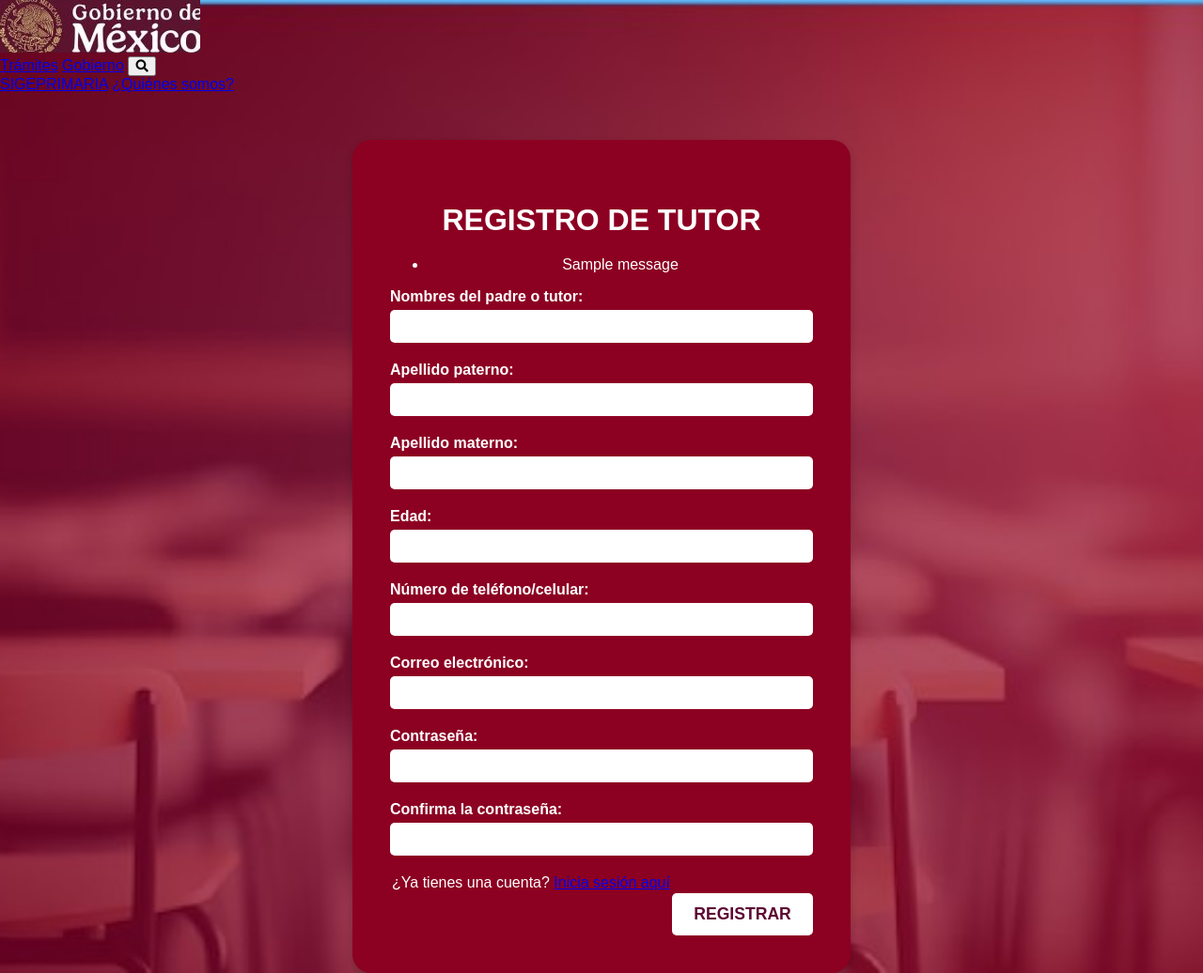
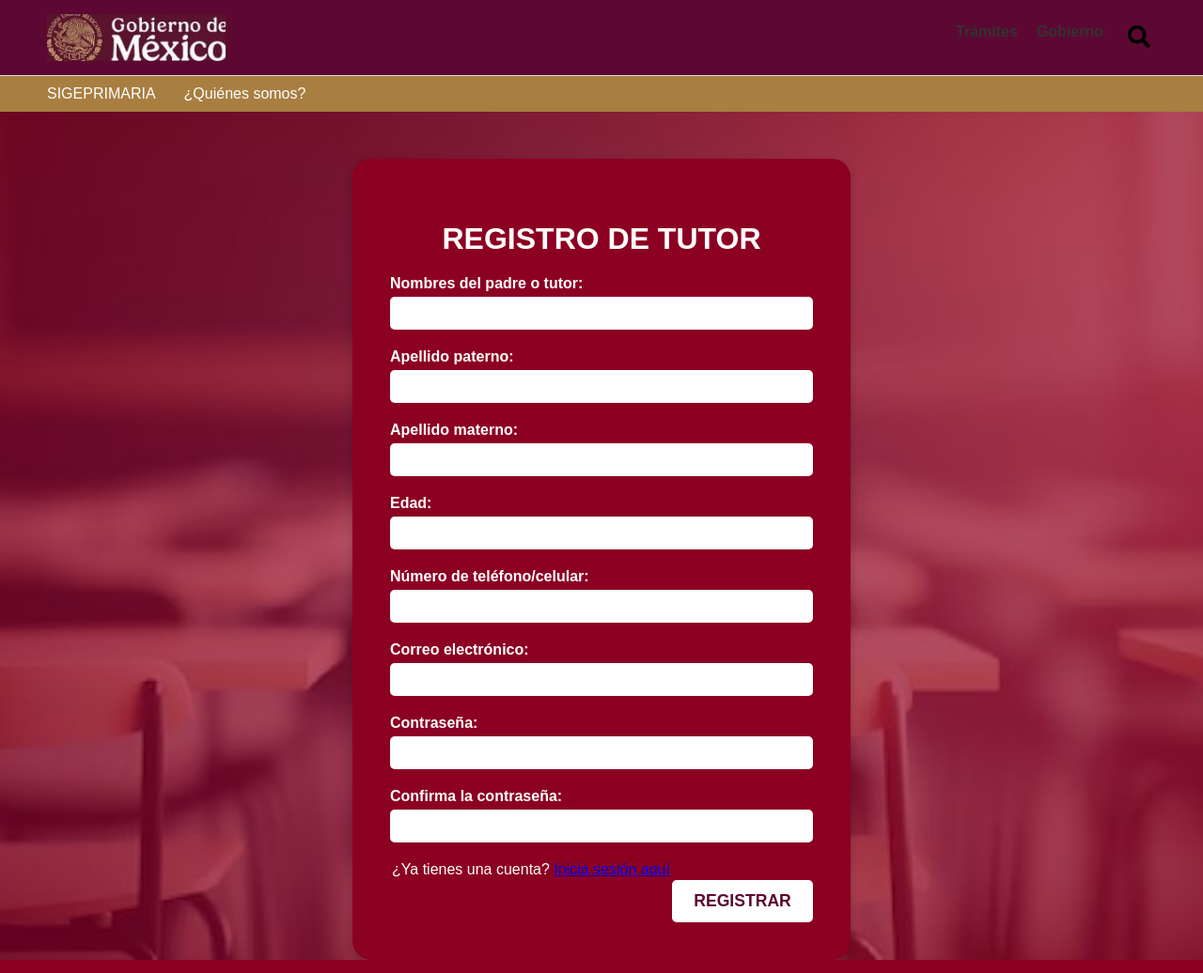
Before and after one commit to Edgar-Roa/SIGEPRIMARIA, a Flask app: page /registro in a window 1280 px wide. Shown: the whole page at 94% size. Run offline with Flask 3, Linux system fonts and the light colour scheme; one stand-in notice (Sample message) is shown; some libraries are stand-ins or nearby versions.

Commit message:
Mejor de registro

```diff
--- a/templates/registro.html
+++ b/templates/registro.html
@@ -4,10 +4,11 @@
   <meta charset="UTF-8">
   <meta name="viewport" content="width=device-width, initial-scale=1.0">
   <title>Registro - Gobierno de México</title>
-  <link rel="stylesheet" href="/static/css/header.css">
-  <link rel="stylesheet" href="/static/css/sub_header.css">
+  <link rel="stylesheet" href="/static/css/headers_footers.css">
   <link rel="stylesheet" href="/static/css/registro.css">
   <link rel="stylesheet" href="https://cdnjs.cloudflare.com/ajax/libs/font-awesome/5.15.4/css/all.min.css">
+
+  <link rel="stylesheet" href="https://cdn.jsdelivr.net/npm/sweetalert2@11/dist/sweetalert2.min.css">
 </head>
 <body>
 
@@ -33,15 +34,15 @@
     <div class="form-container">
       <h2>Registro de Tutor</h2>
 
-      {% with messages = get_flashed_messages(with_categories=true) %}
-        {% if messages %}
-          <ul class="flash-messages">
+      <div id="flash-container" style="display:none;">
+        {% with messages = get_flashed_messages(with_categories=true) %}
+          {% if messages %}
             {% for category, message in messages %}
-              <li class="{{ category }}">{{ message }}</li>
+              <div class="flash-data" data-category="{{ category }}" data-message="{{ message }}"></div>
             {% endfor %}
-          </ul>
-        {% endif %}
-      {% endwith %}
+          {% endif %}
+        {% endwith %}
+      </div>
 
       <form method="POST" action="{{ url_for('registro.registro') }}" autocomplete="off">
         <div class="form-field">
@@ -79,9 +80,44 @@
         <button type="submit" class="register-btn">Registrar</button>
       </form>
 
-      <p class="login-link">¿Ya tienes una cuenta? <a href="{{ url_for('inicio.inicio') }}">Inicia sesión aquí</a></p>
+      <p class="login-link">¿Ya tienes una cuenta? <a href="{{ url_for('iniciar_sesion.iniciar_sesion') }}">Inicia sesión aquí</a></p>
     </div>
   </main>
 
+  <script src="https://cdn.jsdelivr.net/npm/sweetalert2@11"></script>
+
+  <script>
+    document.addEventListener('DOMContentLoaded', function() {
+        const flashMessages = document.querySelectorAll('.flash-data');
+
+        flashMessages.forEach(function(element) {
+            const category = element.getAttribute('data-category');
+            const message = element.getAttribute('data-message');
+
+            // Mapeo de categorías de Flask a Iconos de SweetAlert
+            let iconType = 'info';
+            if (category === 'success') iconType = 'success';
+            if (category === 'error') iconType = 'error';
+            if (category === 'warning') iconType = 'warning';
+
+            if (message) {
+                Swal.fire({
+                    toast: true,
+                    position: 'bottom-end', // Esquina inferior derecha (mismo estilo que login)
+                    icon: iconType,
+                    title: message,
+                    showConfirmButton: false,
+                    timer: 5000,
+                    timerProgressBar: true,
+                    didOpen: (toast) => {
+                        toast.addEventListener('mouseenter', Swal.stopTimer)
+                        toast.addEventListener('mouseleave', Swal.resumeTimer)
+                    }
+                });
+            }
+        });
+    });
+  </script>
+
 </body>
 </html>
```
